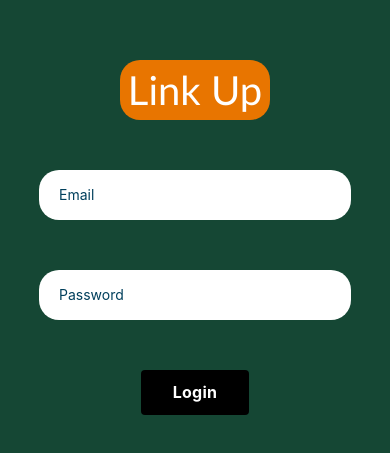
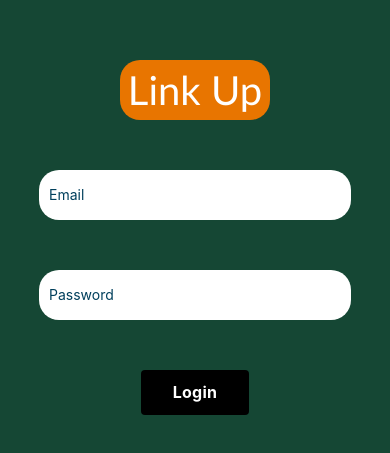
Before and after one commit to kombuch/linkup, a React Native app: screen / in a window 390 px wide. Shown: the part 185-638 px from the top of the page. Built offline with nearby package versions, Linux system fonts and the light colour scheme.

Commit message:
fix spacing on text boxes

```diff
--- a/pages/LoginPage.js
+++ b/pages/LoginPage.js
@@ -57,7 +57,7 @@ const styles = StyleSheet.create({
     height: 50,
     marginBottom: 20,
     justifyContent: "center",
-    padding: 20,
+    padding: 10,
   },
   inputText: {
     height: 50,
```
